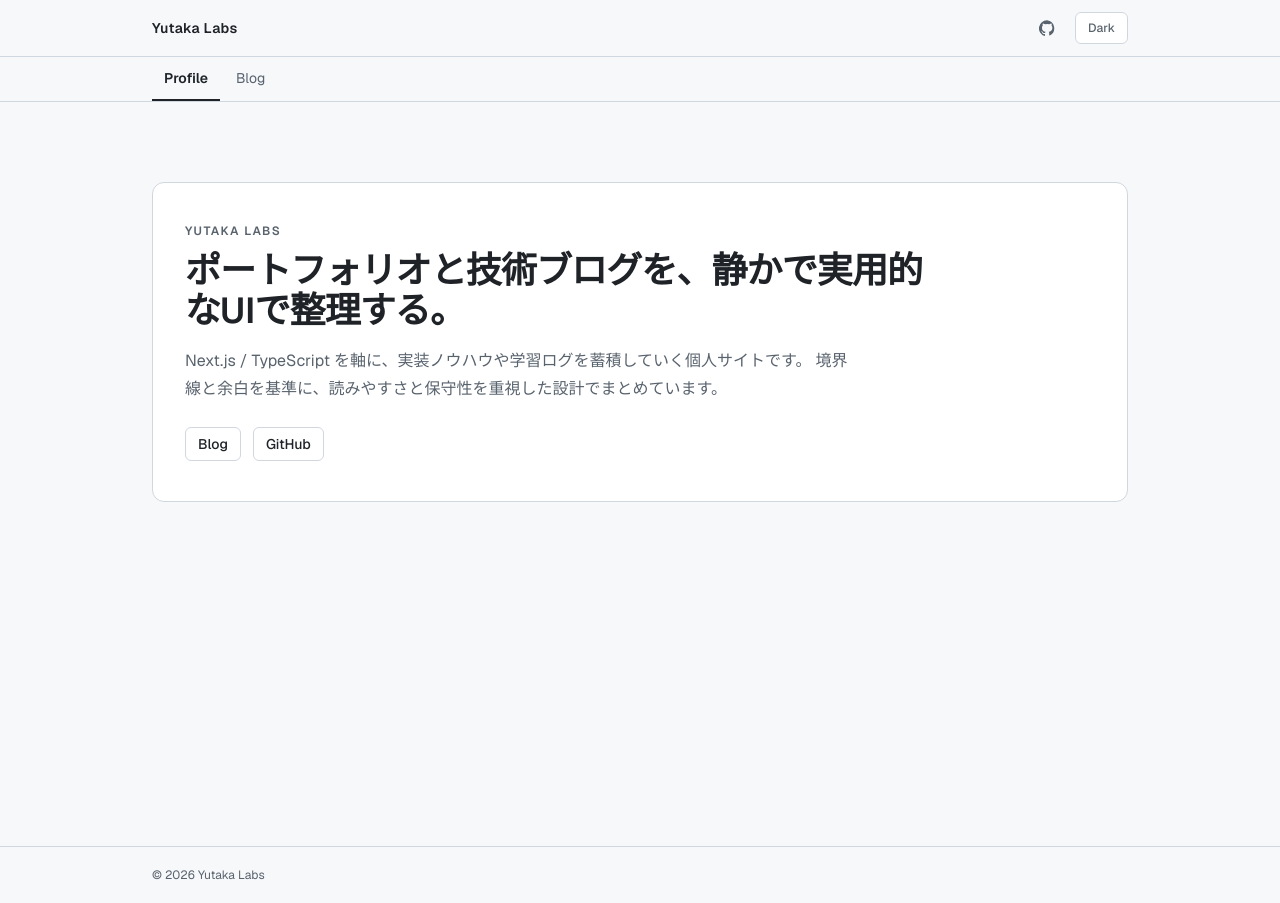
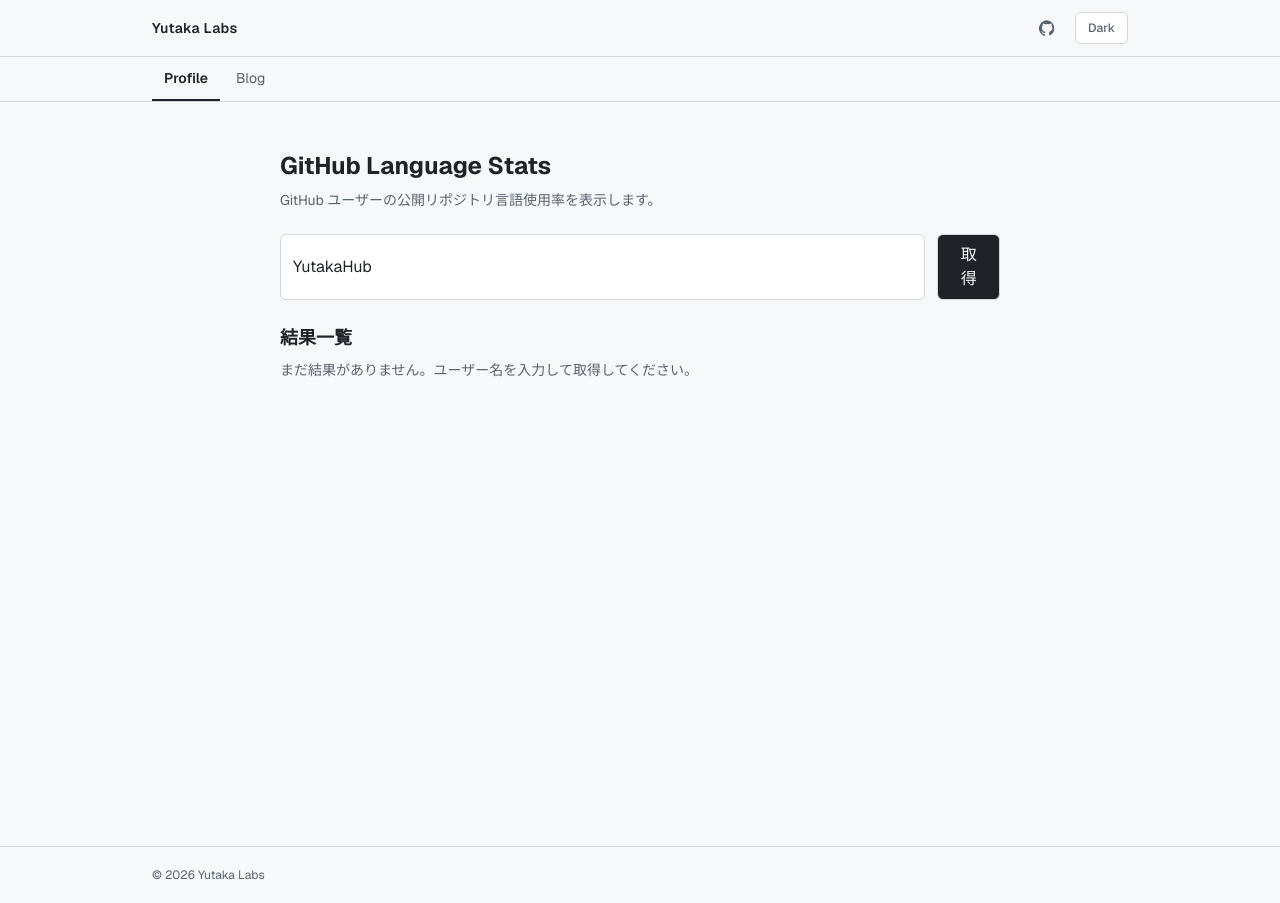
Before and after one commit to YutakaHub/yutaka-labs, a Next.js app: page / in a window 1280 px wide. Built offline with nearby package versions, Linux system fonts and the light colour scheme; no server answers.

Commit message:
feat: GitHub言語集計APIと最小UIを実装

```diff
--- /dev/null
+++ b/app/api/github-languages/route.ts
@@ -0,0 +1,95 @@
+import { NextResponse } from 'next/server'
+import {
+  aggregateLanguageStats,
+  fetchGitHubRepos,
+  fetchGitHubUser,
+  fetchRepoLanguages,
+  type LanguageStat,
+} from '@/lib/github-language'
+
+function jsonError(message: string, status: number) {
+  return NextResponse.json(
+    {
+      error: message,
+    },
+    { status },
+  )
+}
+
+export async function GET(request: Request) {
+  const token = process.env.GITHUB_TOKEN
+
+  if (!token) {
+    return jsonError('サーバー環境変数 GITHUB_TOKEN が設定されていません。', 500)
+  }
+
+  const { searchParams } = new URL(request.url)
+  const username = searchParams.get('username')?.trim()
+
+  if (!username) {
+    return jsonError('username クエリパラメータは必須です。', 400)
+  }
+
+  const userResult = await fetchGitHubUser(username, token)
+
+  if (!userResult.ok) {
+    if (userResult.status === 404) {
+      return jsonError(`GitHub ユーザー "${username}" は見つかりません。`, 404)
+    }
+
+    if (userResult.isRateLimited) {
+      return jsonError('GitHub API のレート制限に達しました。時間を置いて再試行してください。', 429)
+    }
+
+    return jsonError(
+      `GitHub ユーザー確認に失敗しました: ${userResult.errorMessage ?? 'unknown error'}`,
+      502,
+    )
+  }
+
+  const reposResult = await fetchGitHubRepos(username, token)
+
+  if (!reposResult.ok) {
+    if (reposResult.isRateLimited) {
+      return jsonError('GitHub API のレート制限に達しました。時間を置いて再試行してください。', 429)
+    }
+
+    return jsonError(
+      `リポジトリ取得に失敗しました: ${reposResult.errorMessage ?? 'unknown error'}`,
+      502,
+    )
+  }
+
+  const repos = reposResult.data ?? []
+
+  if (repos.length === 0) {
+    return NextResponse.json([] satisfies LanguageStat[])
+  }
+
+  const languageResponses = await Promise.all(
+    repos.map((repo) => fetchRepoLanguages(repo.owner.login, repo.name, token)),
+  )
+
+  const rateLimited = languageResponses.find((response) => response.isRateLimited)
+  if (rateLimited) {
+    return jsonError('GitHub API のレート制限に達しました。時間を置いて再試行してください。', 429)
+  }
+
+  const failedLanguageResponse = languageResponses.find((response) => !response.ok)
+
+  if (failedLanguageResponse) {
+    return jsonError(
+      `言語情報の取得に失敗しました: ${failedLanguageResponse.errorMessage ?? 'unknown error'}`,
+      502,
+    )
+  }
+
+  const languageMaps = languageResponses
+    .map((response) => response.data)
+    .filter((data): data is Record<string, number> => data !== null)
+
+  const stats = aggregateLanguageStats(languageMaps)
+
+  // クライアントには必要最小限の整形データのみ返す
+  return NextResponse.json(stats satisfies LanguageStat[])
+}
--- a/app/page.tsx
+++ b/app/page.tsx
@@ -1,31 +1,127 @@
-import { Container } from '@/components/layout/container'
-import { GitHubProfileCard } from '@/components/profile/github-profile-card'
-import { Button } from '@/components/ui/button'
-import { getGitHubProfileUrl } from '@/lib/github'
+'use client'
 
-export default async function HomePage() {
+import { FormEvent, useMemo, useState } from 'react'
+import type { LanguageStat } from '@/lib/github-language'
+
+type ApiError = {
+  error?: string
+}
+
+export default function HomePage() {
+  const [username, setUsername] = useState('YutakaHub')
+  const [loading, setLoading] = useState(false)
+  const [error, setError] = useState<string | null>(null)
+  const [stats, setStats] = useState<LanguageStat[]>([])
+
+  const totalBytes = useMemo(
+    () => stats.reduce((sum, item) => sum + item.bytes, 0),
+    [stats],
+  )
+
+  const handleSubmit = async (event: FormEvent<HTMLFormElement>) => {
+    event.preventDefault()
+
+    const trimmedUsername = username.trim()
+    if (!trimmedUsername) {
+      setError('username を入力してください。')
+      setStats([])
+      return
+    }
+
+    setLoading(true)
+    setError(null)
+
+    try {
+      // ブラウザ側は自前APIだけを叩き、GitHub APIはサーバー側に閉じ込める
+      const response = await fetch(
+        `/api/github-languages?username=${encodeURIComponent(trimmedUsername)}`,
+        {
+          method: 'GET',
+          cache: 'no-store',
+        },
+      )
+
+      if (!response.ok) {
+        const errorJson = (await response.json()) as ApiError
+        setError(errorJson.error ?? 'データの取得に失敗しました。')
+        setStats([])
+        return
+      }
+
+      const data = (await response.json()) as LanguageStat[]
+      setStats(data)
+    } catch {
+      setError('通信エラーが発生しました。ネットワーク状態を確認してください。')
+      setStats([])
+    } finally {
+      setLoading(false)
+    }
+  }
+
   return (
-    <Container className="py-16 sm:py-20">
-      <section className="rounded-xl border border-[var(--border)] bg-[var(--surface)] px-6 py-10 sm:px-8">
-        <p className="text-xs font-semibold tracking-[0.12em] text-[var(--muted-foreground)]">YUTAKA LABS</p>
+    <main className="mx-auto max-w-3xl px-6 py-12">
+      <h1 className="text-2xl font-bold">GitHub Language Stats</h1>
+      <p className="mt-2 text-sm text-[var(--muted-foreground)]">
+        GitHub ユーザーの公開リポジトリ言語使用率を表示します。
+      </p>
 
-        <h1 className="mt-3 max-w-3xl text-3xl font-semibold tracking-tight text-[var(--foreground)] sm:text-4xl">
-          ポートフォリオと技術ブログを、静かで実用的なUIで整理する。
-        </h1>
+      <form onSubmit={handleSubmit} className="mt-6 flex flex-col gap-3 sm:flex-row">
+        <input
+          type="text"
+          value={username}
+          onChange={(event) => setUsername(event.target.value)}
+          placeholder="GitHub username"
+          className="w-full rounded-md border border-[var(--border)] bg-[var(--surface)] px-3 py-2"
+        />
+        <button
+          type="submit"
+          disabled={loading}
+          className="rounded-md border border-[var(--border)] bg-[var(--foreground)] px-4 py-2 text-[var(--background)] disabled:opacity-60"
+        >
+          {loading ? '取得中...' : '取得'}
+        </button>
+      </form>
 
-        <p className="mt-4 max-w-2xl text-sm leading-7 text-[var(--muted-foreground)] sm:text-base">
-          Next.js / TypeScript を軸に、実装ノウハウや学習ログを蓄積していく個人サイトです。
-          境界線と余白を基準に、読みやすさと保守性を重視した設計でまとめています。
+      {loading ? (
+        <p className="mt-4 text-sm">ローディング中...</p>
+      ) : null}
+
+      {error ? (
+        <p className="mt-4 rounded-md border border-red-300 bg-red-50 px-3 py-2 text-sm text-red-700">
+          {error}
         </p>
+      ) : null}
 
-        <div className="mt-6 flex flex-wrap items-center gap-3">
-          <Button href="/blog">Blog</Button>
-          <Button href={getGitHubProfileUrl()} variant="outline" external>
-            GitHub
-          </Button>
-        </div>
-        <GitHubProfileCard />
+      <section className="mt-6">
+        <h2 className="text-lg font-semibold">結果一覧</h2>
+
+        {!loading && !error && stats.length === 0 ? (
+          <p className="mt-2 text-sm text-[var(--muted-foreground)]">
+            まだ結果がありません。ユーザー名を入力して取得してください。
+          </p>
+        ) : null}
+
+        {stats.length > 0 ? (
+          <>
+            <p className="mt-2 text-sm text-[var(--muted-foreground)]">
+              合計: {totalBytes.toLocaleString('ja-JP')} bytes
+            </p>
+            <ul className="mt-3 space-y-2">
+              {stats.map((stat) => (
+                <li key={stat.name} className="rounded-md border border-[var(--border)] bg-[var(--surface)] p-3">
+                  <div className="flex items-center justify-between gap-3">
+                    <span className="font-medium">{stat.name}</span>
+                    <span className="text-sm text-[var(--muted-foreground)]">{stat.percent.toFixed(1)}%</span>
+                  </div>
+                  <p className="mt-1 text-sm text-[var(--muted-foreground)]">
+                    {stat.bytes.toLocaleString('ja-JP')} bytes
+                  </p>
+                </li>
+              ))}
+            </ul>
+          </>
+        ) : null}
       </section>
-    </Container>
+    </main>
   )
 }
--- /dev/null
+++ b/lib/github-language.ts
@@ -0,0 +1,154 @@
+export type LanguageStat = {
+  name: string
+  bytes: number
+  percent: number
+}
+
+type GitHubRepo = {
+  name: string
+  owner: {
+    login: string
+  }
+}
+
+type GitHubUser = {
+  login: string
+}
+
+type GitHubLanguagesResponse = Record<string, number>
+
+type GitHubApiError = {
+  message?: string
+}
+
+type FetchGitHubOptions = {
+  token: string
+}
+
+export type GitHubFetchResult<T> = {
+  ok: boolean
+  status: number
+  data: T | null
+  errorMessage: string | null
+  isRateLimited: boolean
+}
+
+const GITHUB_API_BASE = 'https://api.github.com'
+
+function buildGitHubHeaders(token: string): HeadersInit {
+  return {
+    Accept: 'application/vnd.github+json',
+    'X-GitHub-Api-Version': '2022-11-28',
+    Authorization: `Bearer ${token}`,
+  }
+}
+
+async function fetchGitHubJson<T>(
+  url: string,
+  options: FetchGitHubOptions,
+): Promise<GitHubFetchResult<T>> {
+  const response = await fetch(url, {
+    method: 'GET',
+    cache: 'no-store',
+    headers: buildGitHubHeaders(options.token),
+  })
+
+  const isRateLimited =
+    response.status === 429
+    || (response.status === 403
+      && response.headers.get('x-ratelimit-remaining') === '0')
+
+  if (!response.ok) {
+    let errorMessage = `GitHub API request failed: ${response.status}`
+
+    try {
+      const errorJson = (await response.json()) as GitHubApiError
+      if (errorJson.message) {
+        errorMessage = errorJson.message
+      }
+    } catch {
+      // エラーレスポンスがJSONでない場合は既定メッセージを利用する
+    }
+
+    return {
+      ok: false,
+      status: response.status,
+      data: null,
+      errorMessage,
+      isRateLimited,
+    }
+  }
+
+  const data = (await response.json()) as T
+
+  return {
+    ok: true,
+    status: response.status,
+    data,
+    errorMessage: null,
+    isRateLimited,
+  }
+}
+
+export async function fetchGitHubUser(
+  username: string,
+  token: string,
+): Promise<GitHubFetchResult<GitHubUser>> {
+  return fetchGitHubJson<GitHubUser>(
+    `${GITHUB_API_BASE}/users/${username}`,
+    { token },
+  )
+}
+
+export async function fetchGitHubRepos(
+  username: string,
+  token: string,
+): Promise<GitHubFetchResult<GitHubRepo[]>> {
+  // まずはシンプルに 1ページ目（最大100件）を取得
+  return fetchGitHubJson<GitHubRepo[]>(
+    `${GITHUB_API_BASE}/users/${username}/repos?type=public&sort=updated&per_page=100&page=1`,
+    { token },
+  )
+}
+
+export async function fetchRepoLanguages(
+  owner: string,
+  repo: string,
+  token: string,
+): Promise<GitHubFetchResult<GitHubLanguagesResponse>> {
+  return fetchGitHubJson<GitHubLanguagesResponse>(
+    `${GITHUB_API_BASE}/repos/${owner}/${repo}/languages`,
+    { token },
+  )
+}
+
+export function aggregateLanguageStats(
+  languageMaps: GitHubLanguagesResponse[],
+): LanguageStat[] {
+  const totals = new Map<string, number>()
+
+  // 各リポジトリの言語バイト数を言語ごとに合算する
+  for (const languageMap of languageMaps) {
+    for (const [name, bytes] of Object.entries(languageMap)) {
+      const current = totals.get(name) ?? 0
+      totals.set(name, current + bytes)
+    }
+  }
+
+  const totalBytes = Array.from(totals.values()).reduce(
+    (sum, bytes) => sum + bytes,
+    0,
+  )
+
+  if (totalBytes === 0) {
+    return []
+  }
+
+  return Array.from(totals.entries())
+    .map(([name, bytes]) => ({
+      name,
+      bytes,
+      percent: Number(((bytes / totalBytes) * 100).toFixed(1)),
+    }))
+    .sort((a, b) => b.bytes - a.bytes)
+}
```
